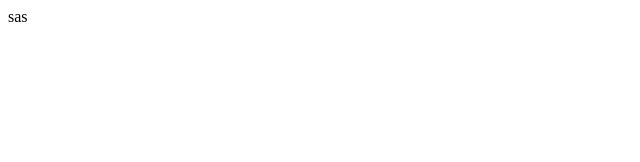
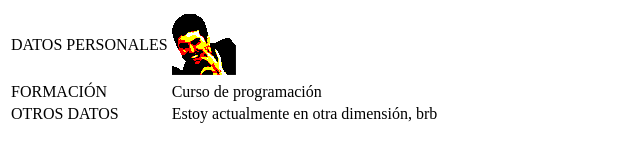
Before and after one commit to Grmn3/Grmn3.github.io, a plain HTML site: page index.html in a window 1280 px wide. Shown: the whole page, without its empty margins (0-640 px from the left). Drawn offline with Linux system fonts and the light colour scheme.

Commit message:
curriculum

```diff
--- a/index.html
+++ b/index.html
@@ -1 +1,28 @@
-sas
+<!DOCTYPE html>
+<html lang="en">
+<head>
+    <meta charset="UTF-8">
+    <title>Curriculum</title>
+</head>
+<body>
+    <table>
+        <tr>
+          <td>DATOS PERSONALES</td>
+            <td><img src="images/foto.png"> </td>
+        </tr>
+        <tr>
+            <td>FORMACIÓN</td>
+            <td>Curso de programación</td>
+        </tr>
+        <tr>
+           <td>OTROS DATOS</td>
+           <td>Estoy actualmente en otra dimensión, brb</td>
+        </tr>
+        <tr>
+            <td></td>
+            <td></td>
+        </tr>
+
+    </table>
+</body>
+</html>
```
Also changed, not shown: images/foto.png (added).
